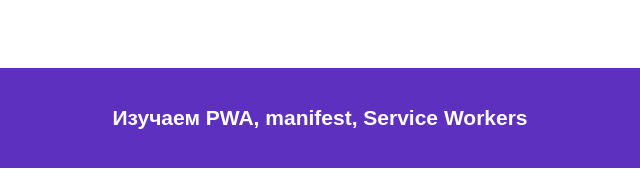
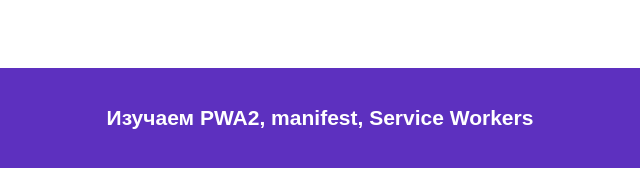
Before and after one commit to mkondr75/pwa2, a plain HTML site: page index.html in a window 1280 px wide. Shown: the full height of the page, 320-960 px from the left. Drawn offline with Linux system fonts and the light colour scheme.

```diff
--- a/index.html
+++ b/index.html
@@ -20,7 +20,7 @@
     <h1>VM PWA4</h1>
   </nav> -->
   <header>
-    <h2>Изучаем PWA, manifest, Service Workers</h2>
+    <h2>Изучаем PWA2, manifest, Service Workers</h2>
   </header>
   <div class="container">
     <div id="posts"></div>
```
Also changed, not shown: favicon.ico (added).
